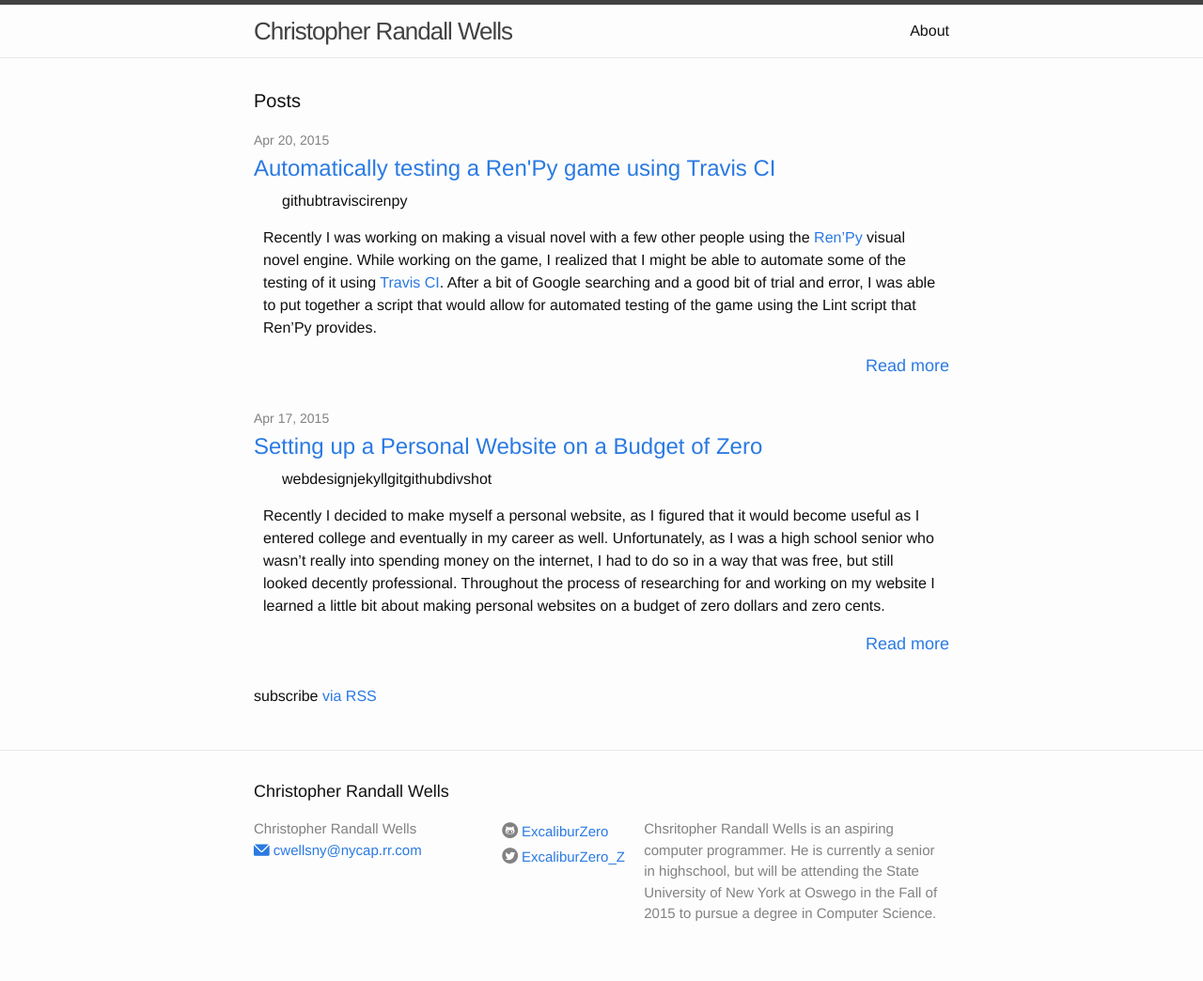
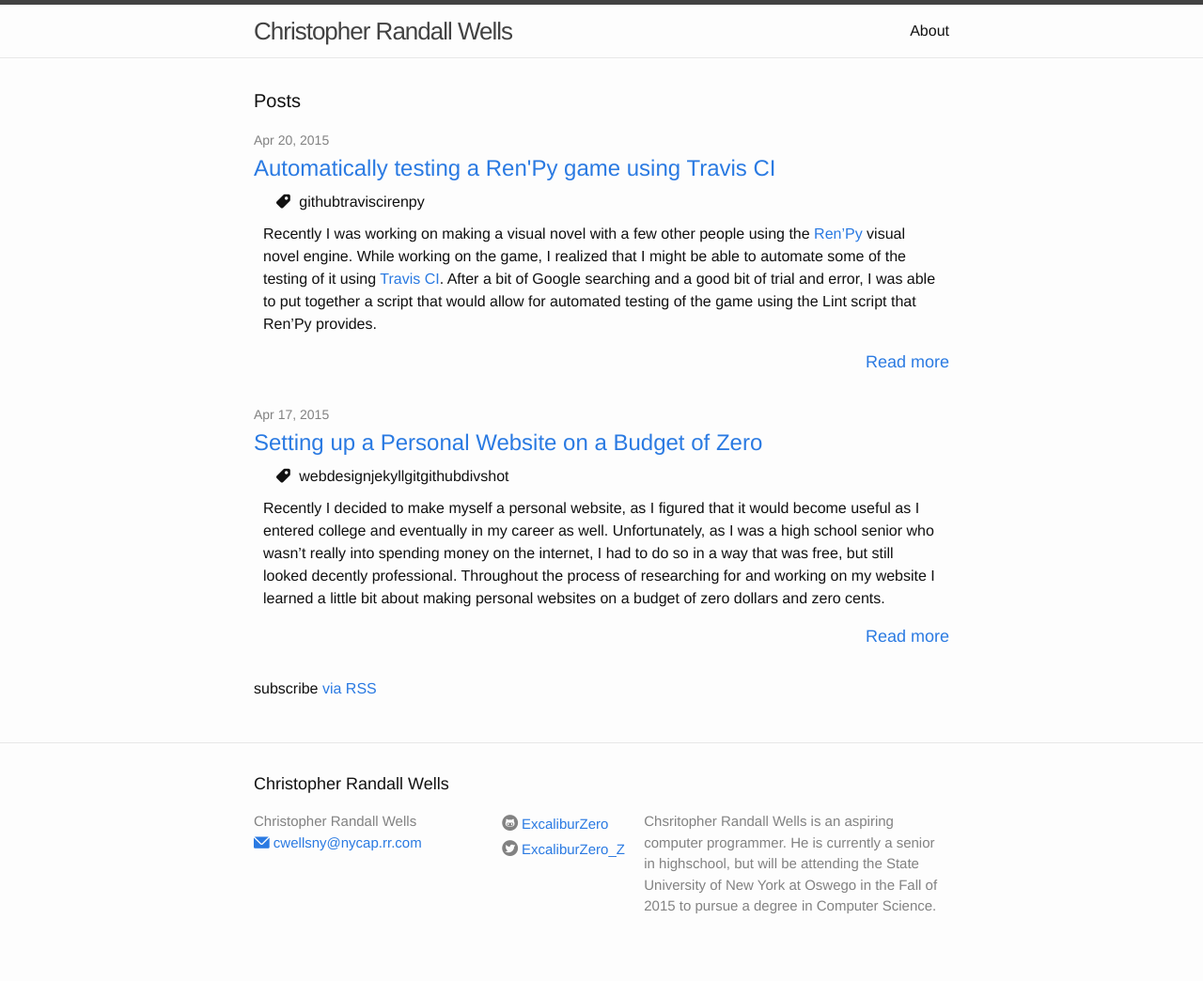
Before and after one commit to ExcaliburZero/christopher-randall-wells.divshot.io, a Jekyll site: the page built from index.html, in a window 1280 px wide. Shown: the whole page at 94% size. Built offline with Jekyll 4.4.1, drawn with Linux system fonts in a browser that asks for light colours.

Commit message:
Added label icon next to category lists
Added a label icon next to the main page category lists in posts and the category lists in post pages. Also added some CSS to style the catgeory lists to take into account the label icons.

```diff
--- a/_layouts/post.html
+++ b/_layouts/post.html
@@ -6,7 +6,7 @@ layout: default
   <header class="post-header">
     <h1 class="post-title">{{ page.title }}</h1>
     <p class="post-meta">{{ page.date | date: "%b %-d, %Y" }}{% if page.author %} • by {{ page.author }}{% endif %}{% if page.meta %} • {{ page.meta }}{% endif %}</p>
-    <div class="post-categories">{{ page.categories | category_links }}</div>
+    <div class="post-categories"><i class="icon-label"></i><span class="main-page-category-list">{{ page.categories | category_links }}</span></div>
   </header>
 
   <article class="post-content">
--- a/_sass/_layout.scss
+++ b/_sass/_layout.scss
@@ -289,6 +289,15 @@
     font-size: $small-font-size;
 }
 
+.post-categories {
+    margin-left: 24px;
+}
+
+.main-page-category-list {
+    display: inline;
+    margin-left: 5px;
+}
+
 /**
  * About page
  */
--- a/index.html
+++ b/index.html
@@ -15,7 +15,8 @@ layout: default
           <a class="post-link" href="{{ post.url | prepend: site.baseurl }}">{{ post.title }}</a>
         </h2>
         <span class="post-categories">
-            <ul>{{ post.categories | category_links }}</ul>
+            <i class="icon-label"></i>
+            <ul class="main-page-category-list">{{ post.categories | category_links }}</ul>
         </span>
         <div class="post-exerpt">{{ post.excerpt }}</div>
         <div class="read-more">
```
